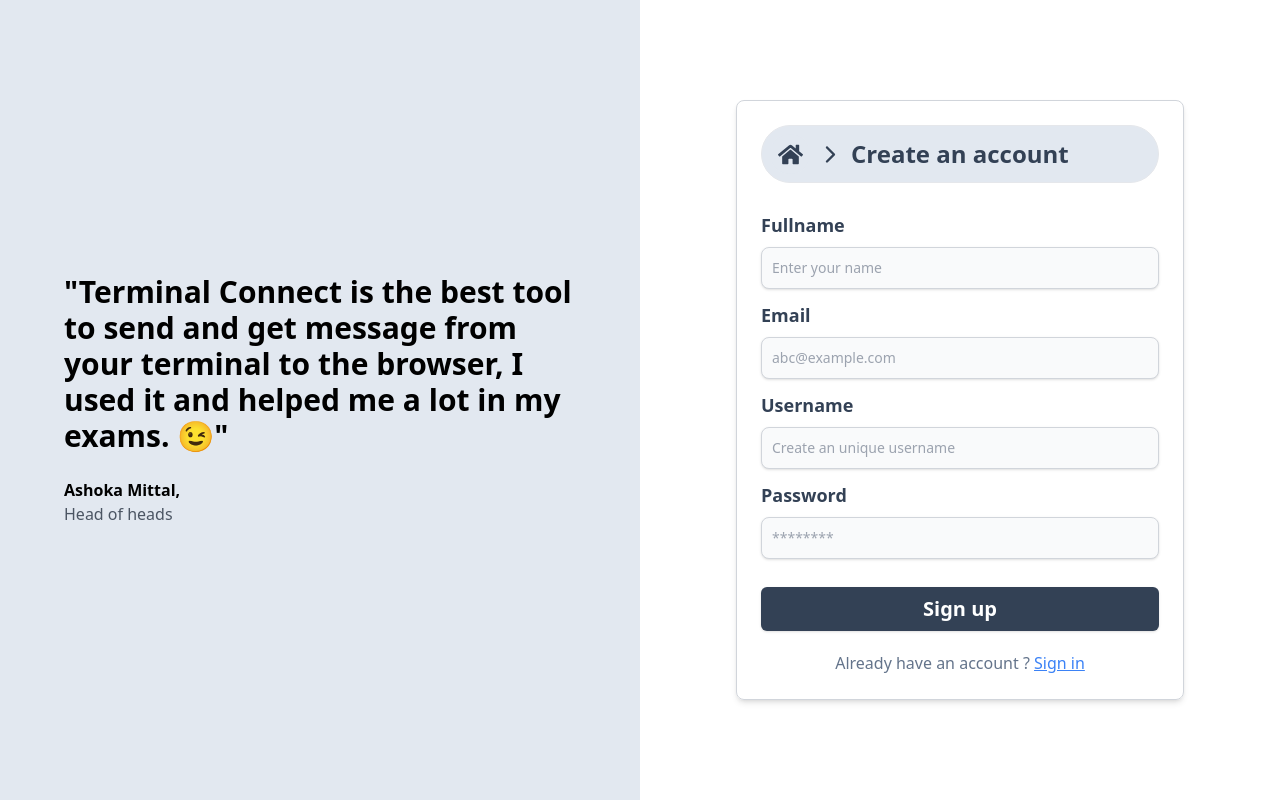
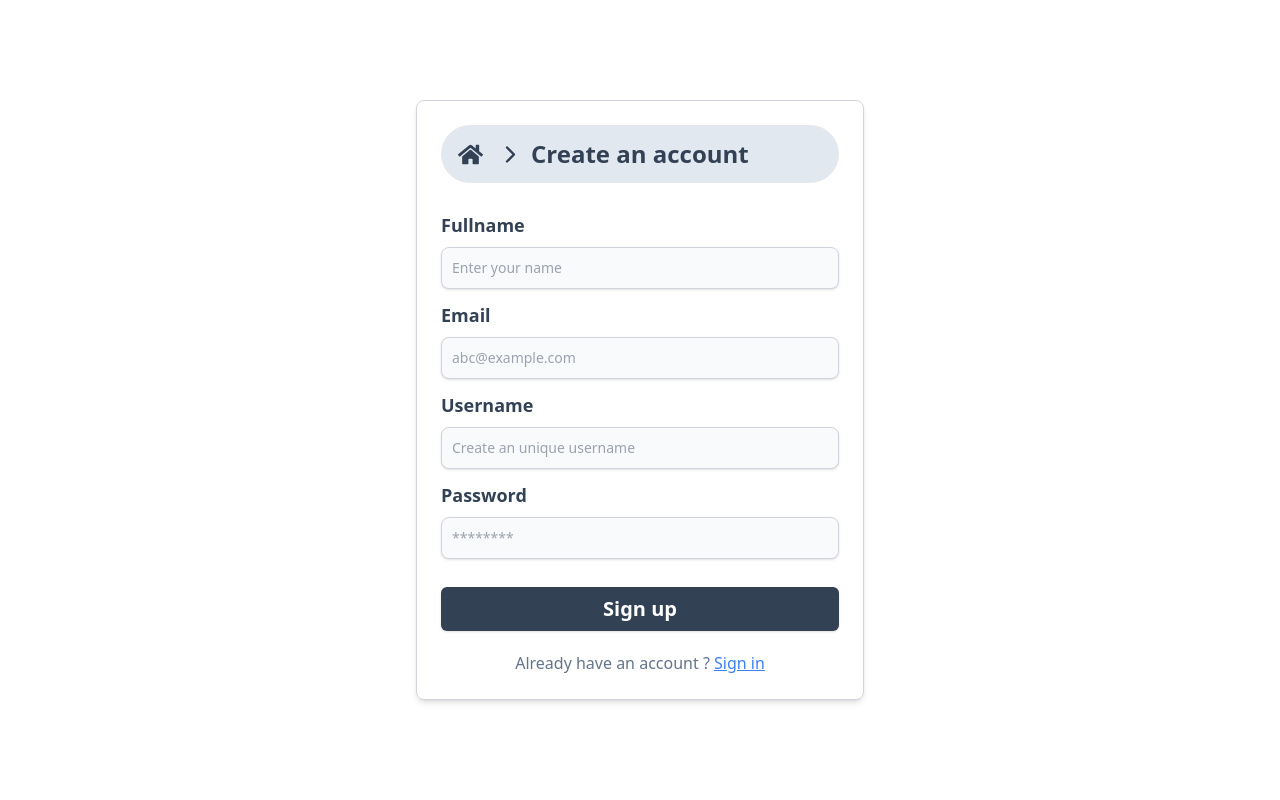
Before and after one commit to Shivam29k/Terminal-Connect, a React (Vite) app in the folder frontend/: page /signup in a window 1280 px wide. Built offline with nearby package versions, Linux system fonts and the light colour scheme.

Commit message:
lpu hata diya

```diff
--- a/frontend/src/components/Quote.tsx
+++ b/frontend/src/components/Quote.tsx
@@ -1,15 +1,15 @@
-function Quote() {
-    return (
-      <div className="flex justify-center items-center h-full bg-slate-200 flex-col px-8">
-        <div className="max-w-lg">
-          <div className="text-3xl font-bold">
-            "Terminal Connect is the best tool to send and get message from your terminal to the browser, I used it and helped me a lot in my exams. 😉"
-          </div>
-          <div className="font-bold pt-6" >Ashoka Mittal,</div>
-          <div className="text-gray-600" >Head of heads</div>
-        </div>
-      </div>
-    );
-  }
+// function Quote() {
+//     return (
+//       <div className="flex justify-center items-center h-full bg-slate-200 flex-col px-8">
+//         <div className="max-w-lg">
+//           <div className="text-3xl font-bold">
+//             "Terminal Connect is the best tool to send and get message from your terminal to the browser, I used it and helped me a lot in my exams. 😉"
+//           </div>
+//           <div className="font-bold pt-6" >,</div>
+//           <div className="text-gray-600" >Head of heads</div>
+//         </div>
+//       </div>
+//     );
+//   }
 
-  export default Quote;
+//   export default Quote;
--- a/frontend/src/routes/Home.tsx
+++ b/frontend/src/routes/Home.tsx
@@ -68,7 +68,7 @@
         </div>
       </div>
 
-      <div className="w-5/6 py-8">
+      {/* <div className="w-5/6 py-8">
         <iframe
           className="w-full h-[30vh]  md:h-[60vh] lg:h-[80vh]"
           src="https://www.youtube.com/embed/diOEtiOT-VA?si=nxkuj4PPFYQwQ-Gg"
@@ -77,7 +77,7 @@
           referrerPolicy="strict-origin-when-cross-origin"
           allowFullScreen
         ></iframe>
-      </div>
+      </div> */}
       <Footer />
     </div>
   );
--- a/frontend/src/routes/Signin.tsx
+++ b/frontend/src/routes/Signin.tsx
@@ -1,13 +1,13 @@
 import Auth from "../components/Auth"
-import Quote from "../components/Quote"
+// import Quote from "../components/Quote"
 
 function Signin() {
   return (
-    <div className="grid grid-cols-1 lg:grid-cols-2 h-screen">
+    <div className="grid-cols-1 lg:grid-cols-2 h-screen">
       <div className=" lg:block">
-        <Quote />
+        {/* <Quote /> */}
       </div>
-      <div className="flex justify-center items-center mx-4">
+      <div className="flex justify-center h-[100vh] items-center mx-4">
         <Auth type="signin"/>
       </div>
     </div>
--- a/frontend/src/routes/Signup.tsx
+++ b/frontend/src/routes/Signup.tsx
@@ -1,13 +1,13 @@
 import Auth from "../components/Auth"
-import Quote from "../components/Quote"
+// import Quote from "../components/Quote"
 
 const Signup = () => {
   return (
-    <div className="grid grid-cols-1 lg:grid-cols-2 h-screen">
+    <div className=" grid-cols-1 lg:grid-cols-2 h-screen">
       <div className="">
-        <Quote />
+        {/* <Quote /> */}
       </div>
-      <div className="flex justify-center items-center mx-4">
+      <div className="flex justify-center h-[100vh]  items-center mx-4">
         <Auth type="signup"/>
       </div>
     </div>
```
Also changed, not shown: frontend/src/routes/Promoters.tsx (added, +43 -0 lines).
